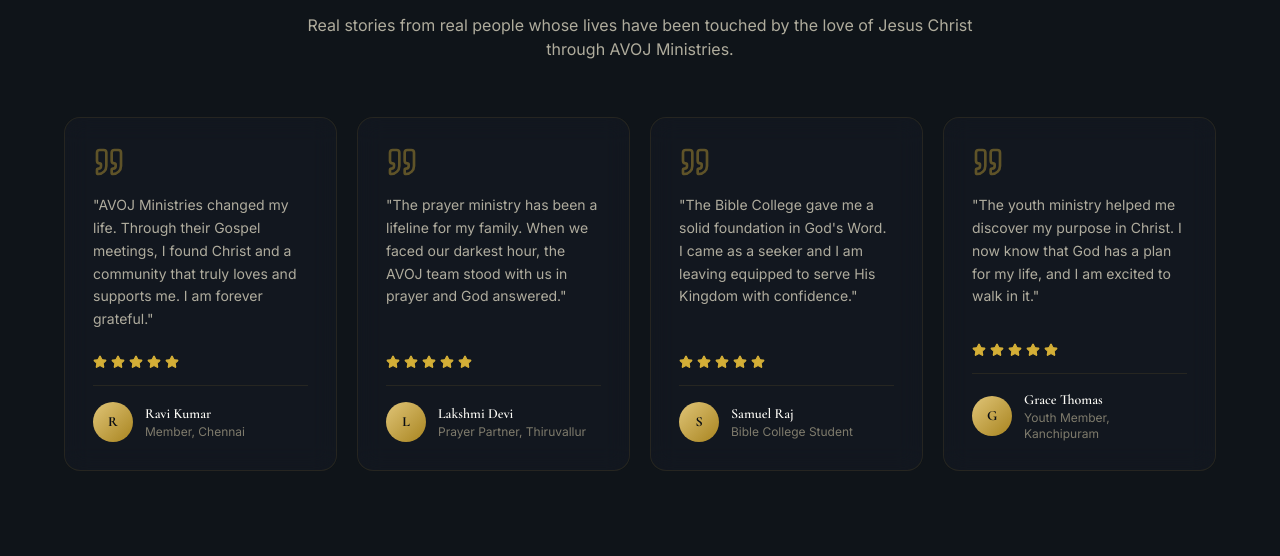
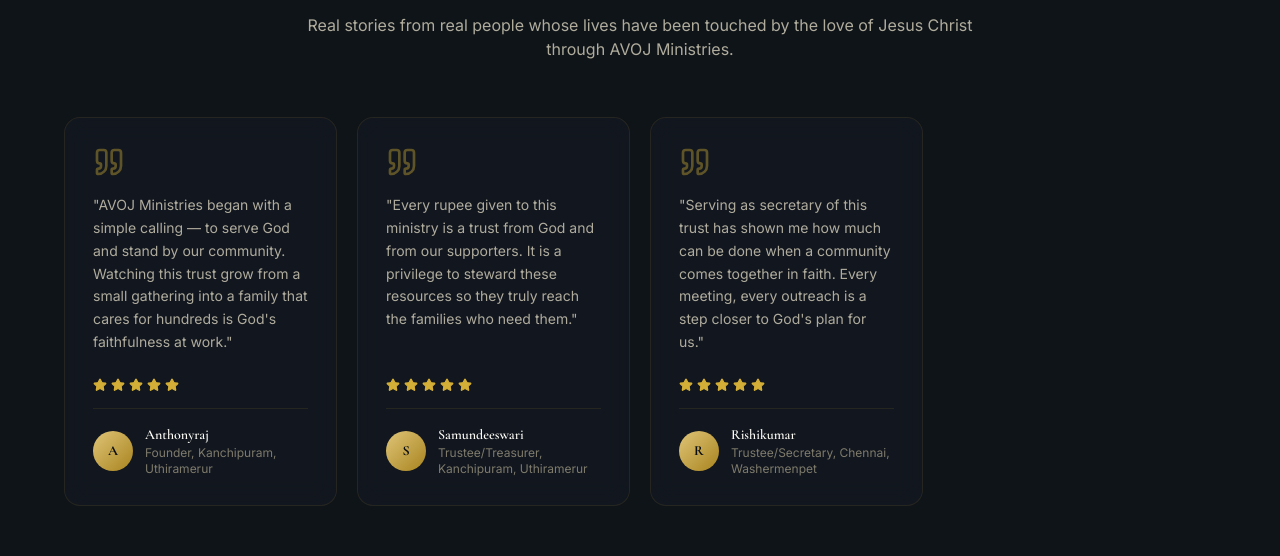
Before and after one commit to jesuswithabishek/Jesuswithabishek, a React (Vite) app: page / in a window 1280 px wide. Shown: the part 7496-8052 px from the top of the page. Built offline with nearby package versions, Linux system fonts and the light colour scheme; no server answers.

Commit message:
Update testimonials

```diff
--- a/src/components/Testimonials.tsx
+++ b/src/components/Testimonials.tsx
@@ -3,24 +3,19 @@ import { Reveal, Stagger, StaggerItem } from '@/components/Reveal';
 
 const TESTIMONIALS = [
   {
-    name: 'Ravi Kumar',
-    role: 'Member, Chennai',
-    text: 'AVOJ Ministries changed my life. Through their Gospel meetings, I found Christ and a community that truly loves and supports me. I am forever grateful.',
+    name: 'Anthonyraj',
+    role: 'Founder, Kanchipuram, Uthiramerur',
+    text: 'AVOJ Ministries began with a simple calling — to serve God and stand by our community. Watching this trust grow from a small gathering into a family that cares for hundreds is God\'s faithfulness at work.',
   },
   {
-    name: 'Lakshmi Devi',
-    role: 'Prayer Partner, Thiruvallur',
-    text: 'The prayer ministry has been a lifeline for my family. When we faced our darkest hour, the AVOJ team stood with us in prayer and God answered.',
+    name: 'Samundeeswari',
+    role: 'Trustee/Treasurer, Kanchipuram, Uthiramerur',
+    text: 'Every rupee given to this ministry is a trust from God and from our supporters. It is a privilege to steward these resources so they truly reach the families who need them.',
   },
   {
-    name: 'Samuel Raj',
-    role: 'Bible College Student',
-    text: 'The Bible College gave me a solid foundation in God\'s Word. I came as a seeker and I am leaving equipped to serve His Kingdom with confidence.',
-  },
-  {
-    name: 'Grace Thomas',
-    role: 'Youth Member, Kanchipuram',
-    text: 'The youth ministry helped me discover my purpose in Christ. I now know that God has a plan for my life, and I am excited to walk in it.',
+    name: 'Rishikumar',
+    role: 'Trustee/Secretary, Chennai, Washermenpet',
+    text: 'Serving as secretary of this trust has shown me how much can be done when a community comes together in faith. Every meeting, every outreach is a step closer to God\'s plan for us.',
   },
 ];
 
```
